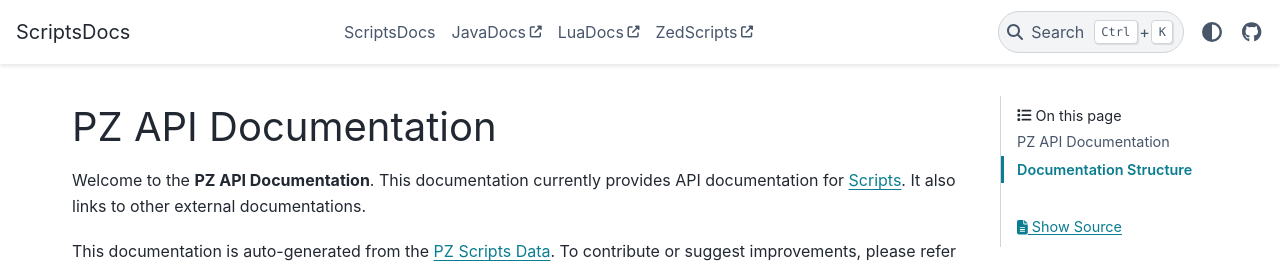
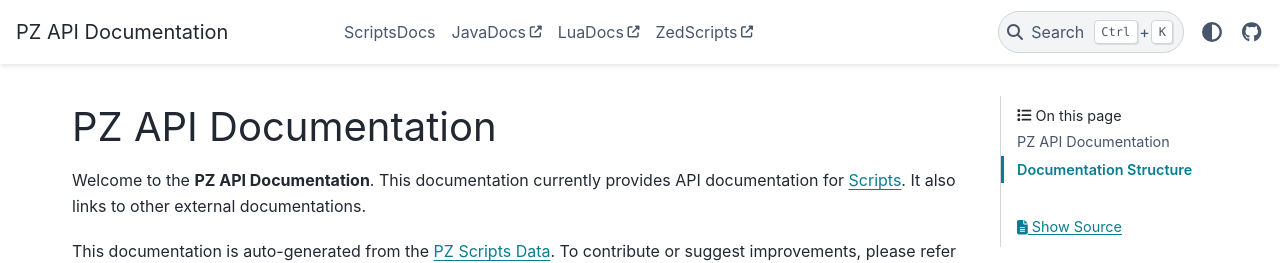
Before and after one commit to PZ-Wiki-Modding/PZ-API-Docs, a Sphinx documentation site: the page built from docs/source/index.rst, in a window 1280 px wide. Shown: the top 263 px of the page. Built offline with Sphinx 7.4.7 and the PyData theme 0.15.4, drawn with Linux system fonts in a browser that asks for light colours.

Commit message:
missed element for website name change

```diff
--- a/docs/source/conf.py
+++ b/docs/source/conf.py
@@ -25,7 +25,7 @@
 
 html_theme = 'pydata_sphinx_theme'
 html_static_path = ['_static']
-html_title = 'ScriptsDocs'
+html_title = 'PZ API Documentation'
 html_logo = None
 html_favicon = None
 html_css_files = [
```
